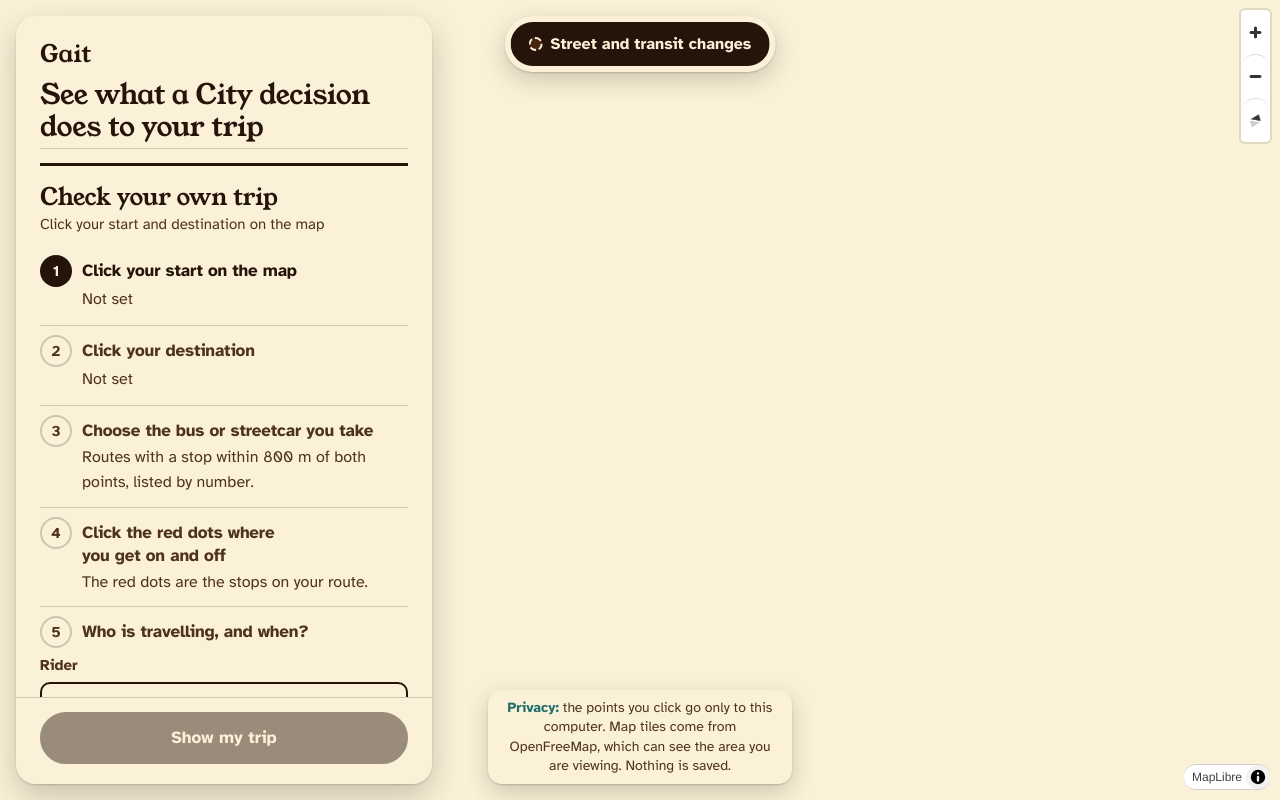
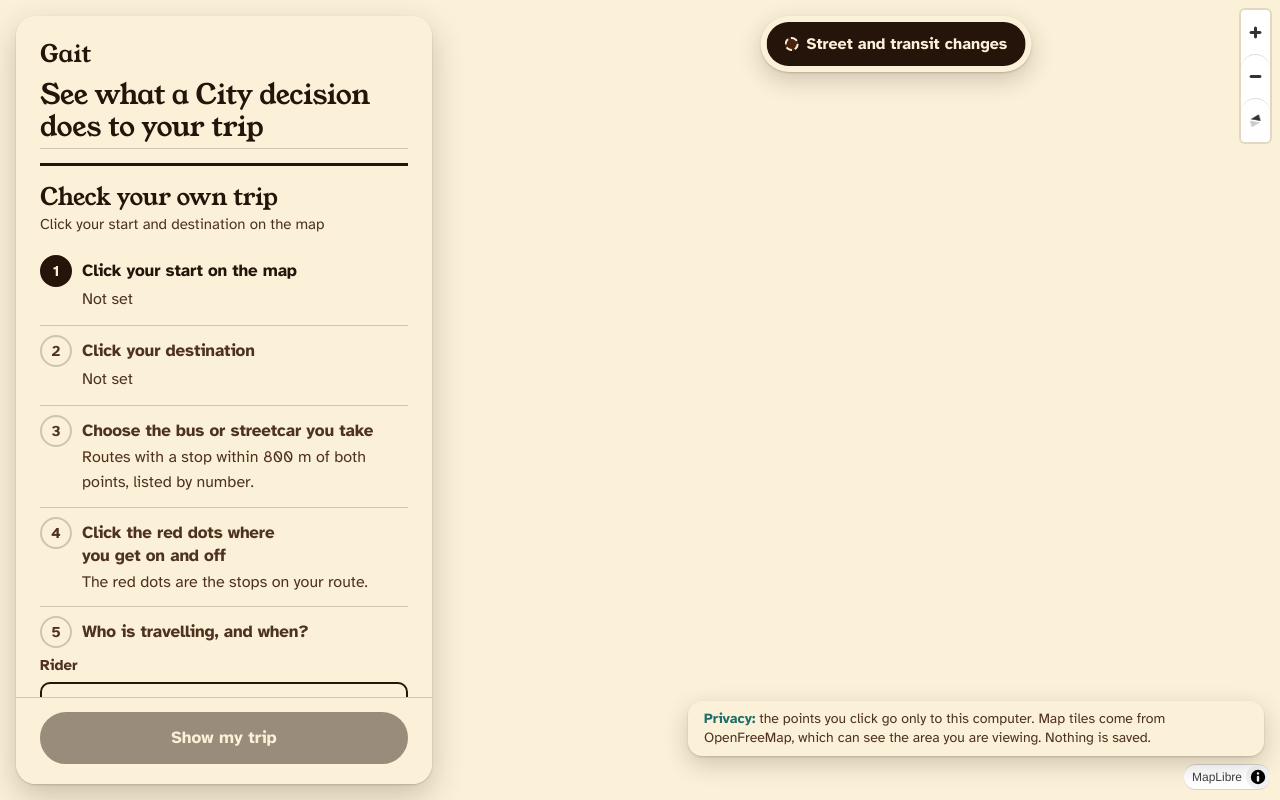
Before and after one commit to vinyx1/gait, a FastAPI app: page /map in a window 1280 px wide. Run offline with FastAPI, Linux system fonts and the light colour scheme.

Commit message:
Fix https asset links on Railway; map layout at mid widths

```diff
--- a/gait/templates/map.html
+++ b/gait/templates/map.html
@@ -72,11 +72,12 @@
     .pin.a{background:#24140a}.pin.b{background:#5f6d22}.pin.on{background:#1f6f69}.pin.off{background:#4e3220}.pin.gone{background:#b5501b}.pin.was{background:#1f6f69;border-style:dashed}
     .layers{position:fixed;z-index:3;top:16px;left:50%;transform:translateX(-50%);display:flex;gap:6px;padding:6px;border-radius:999px;background:var(--bg);
       box-shadow:0 1px 2px rgba(36,20,10,.18),0 8px 24px rgba(36,20,10,.2)}
-    .layers button{background:transparent;color:var(--ink);min-height:44px;font-size:16px;padding:0 16px;border-color:transparent}
+    .layers button{background:transparent;color:var(--ink);min-height:44px;font-size:16px;padding:0 16px;border-color:transparent;white-space:nowrap}
     .layers button[aria-pressed=true]{background:var(--ink);color:var(--bg)}
     .layers .sw{display:inline-block;width:14px;height:14px;border-radius:50%;margin-right:8px;vertical-align:-2px;border:2px dashed #b5501b;background:rgba(181,80,27,.25)}
     .layers button[aria-pressed=true] .sw{border-color:var(--bg)}
     @media(max-width:899px){.layers{position:absolute;top:12px}}
+    @media(min-width:900px){.layers{left:calc(50% + 16rem)}}   /* centred over the map, beside the 31rem panel */
     .checks{list-style:none;margin:6px 0 14px;padding:0}
     .checks li{display:grid;grid-template-columns:28px 1fr;gap:10px;align-items:start;padding:7px 0;border-top:1px solid var(--line);margin:0;font-size:17px;line-height:1.4}
     .checks li:last-child{border-bottom:1px solid var(--line)}
@@ -127,7 +128,7 @@
     #go.pressing{transform:scale(.96);transition:transform .12s var(--ease)}
     #privacy{position:fixed;z-index:3;left:50%;bottom:16px;transform:translateX(-50%);max-width:min(44rem,calc(100vw - 2 * 31rem - 64px));margin:0;
       padding:8px 16px;border-radius:14px;background:var(--bg);color:var(--muted);font-size:14px;line-height:1.4;text-align:center;box-shadow:0 1px 2px rgba(36,20,10,.18),0 8px 24px rgba(36,20,10,.2)}
-    @media(max-width:1400px){ #privacy{max-width:calc(100vw - 26rem - 31rem - 64px)}}
+    @media(min-width:900px) and (max-width:1400px){ #privacy{left:auto;right:16px;bottom:44px;transform:none;text-align:left;max-width:min(36rem,calc(100vw - 31rem - 64px))}}
     @media(max-width:899px){ #privacy{position:static;transform:none;max-width:none;margin:12px}}
     /* left panel views: your own trip, then the examples behind two buttons, each with Back */
     .sec{margin:0;border-top:1px solid var(--line)}
```
Also changed, not shown: 1 other file.
